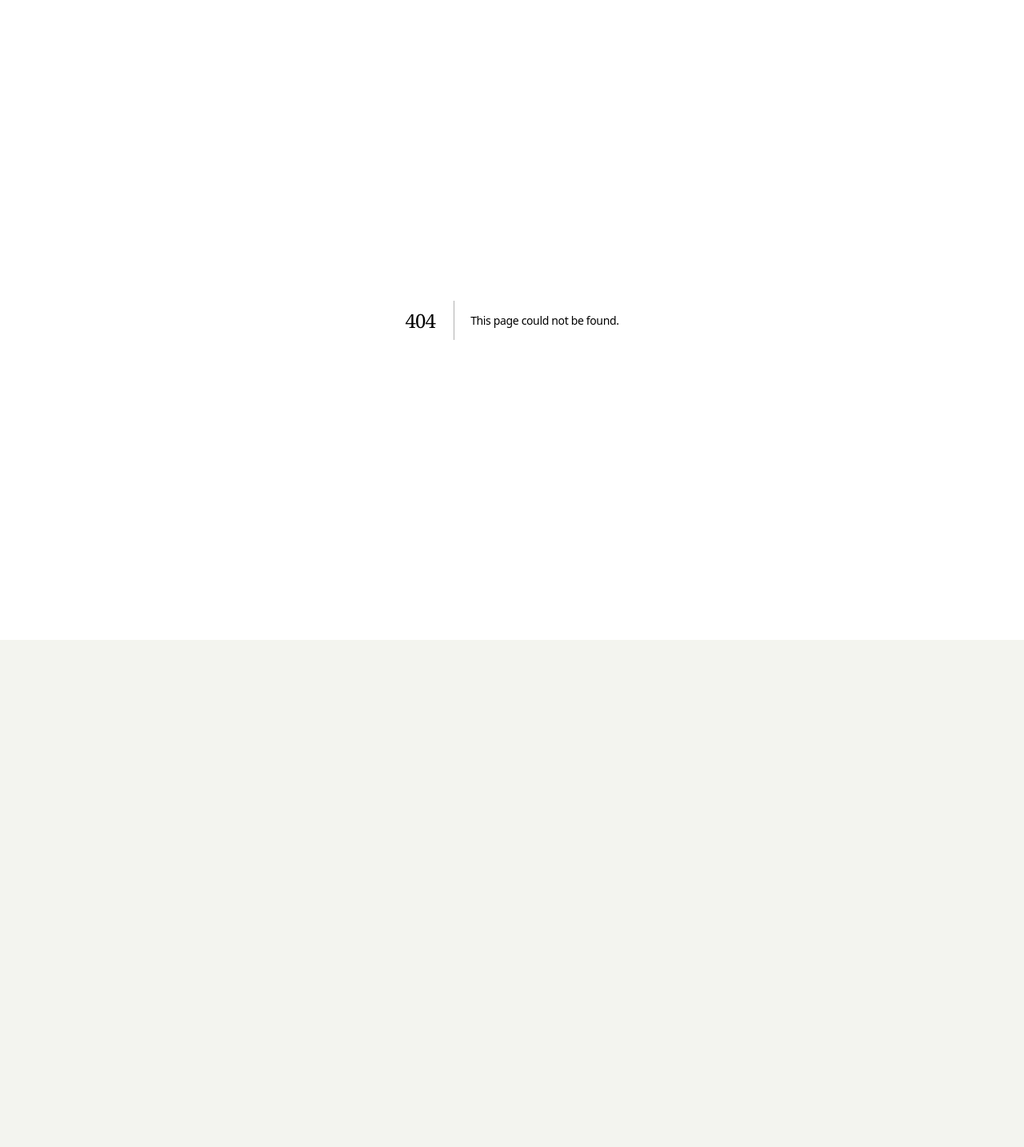
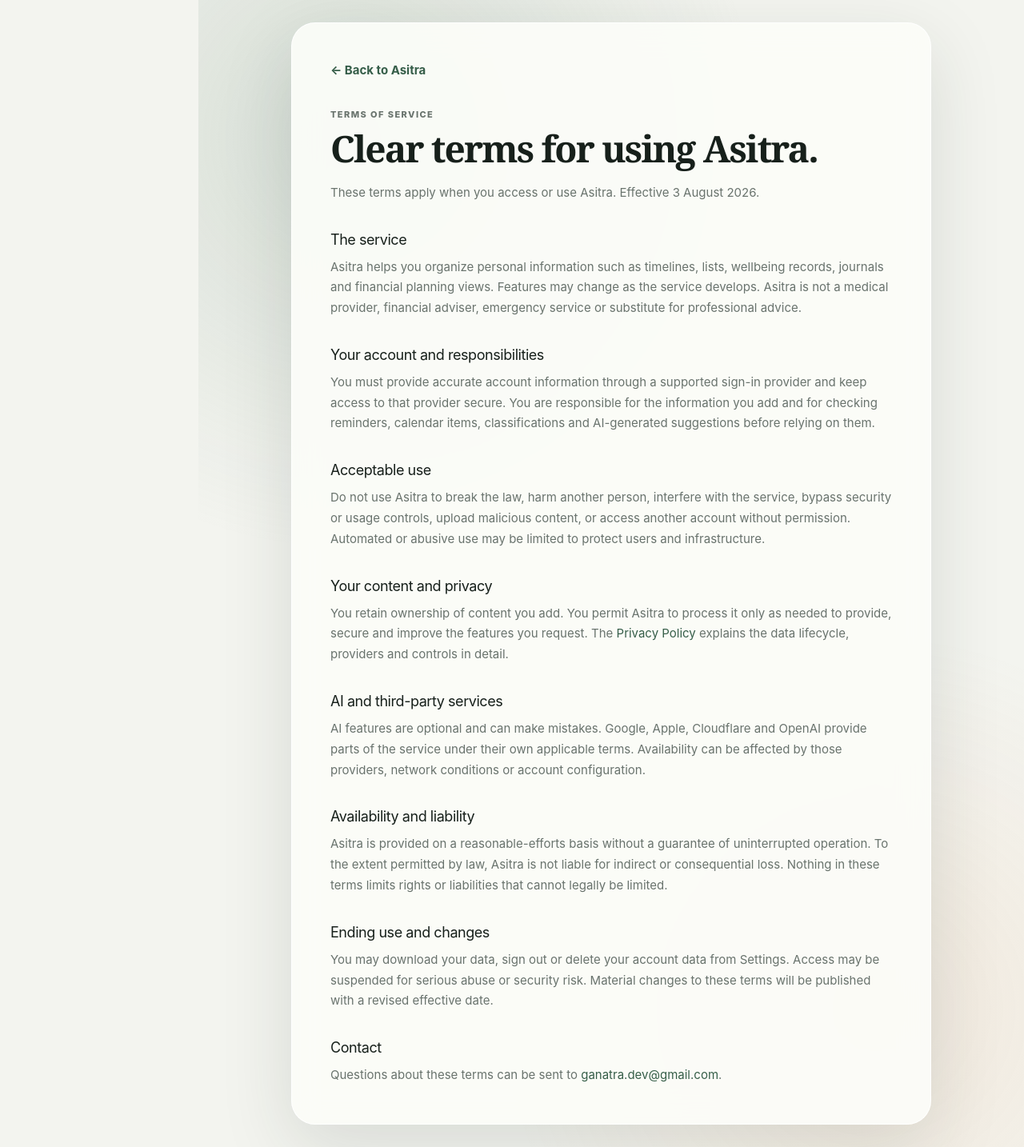
Before and after one commit to devganatra/Asitra, a Next.js app in the folder WebApp/: page /terms in a window 1280 px wide. Before the commit this address had no page. Shown: the whole page at 80% size. Before the commit the page ends 800 px from the top, so only its background shows below. Built offline with nearby package versions, Linux system fonts and the light colour scheme.

Commit message:
Add public OAuth trust pages

```diff
--- /dev/null
+++ b/WebApp/app/about/page.tsx
@@ -0,0 +1,30 @@
+import Link from "next/link";
+
+export const dynamic = "force-static";
+
+export default function AboutPage() {
+  return (
+    <main className="privacy-shell">
+      <article className="privacy-card">
+        <Link className="privacy-back" href="/login">← Sign in to Asitra</Link>
+        <p className="login-eyebrow">About Asitra</p>
+        <h1>Your everyday assistant, built around your life.</h1>
+        <p className="privacy-lead">Asitra provides one private place to capture your day and turn it into useful timelines, lists, trackers, financial views and reflections.</p>
+
+        <h2>What Asitra does</h2>
+        <ul>
+          <li>Capture notes, plans, expenses, habits and personal progress through one simple entry point.</li>
+          <li>Organize those entries into useful views without making you enter the same information repeatedly.</li>
+          <li>Keep each account isolated, with download, recovery and deletion controls.</li>
+          <li>Offer optional AI assistance only after the account holder explicitly enables it.</li>
+        </ul>
+
+        <h2>Who operates the service</h2>
+        <p>Asitra is an independent application operated by dev ganatra. Support, privacy and security enquiries can be sent to <a href="mailto:ganatra.dev@gmail.com">ganatra.dev@gmail.com</a>.</p>
+
+        <h2>Trust and transparency</h2>
+        <p>Asitra uses Google or Apple for account authentication and does not collect your provider password. Essential sessions use secure, HTTP-only cookies. Read the <Link href="/privacy">Privacy Policy</Link> and <Link href="/terms">Terms of Service</Link> before using the service.</p>
+      </article>
+    </main>
+  );
+}
--- a/WebApp/app/login/LoginPage.tsx
+++ b/WebApp/app/login/LoginPage.tsx
@@ -32,7 +32,9 @@
           {!apple && !google && <p className="login-notice">Public sign-in is being configured. Please try again shortly.</p>}
         </div>
         {error && <p className="login-error" role="alert">{error}</p>}
-        <p className="login-legal">By continuing, you agree to essential account storage and acknowledge the <a href="/privacy">Privacy Policy</a>. AI analysis remains opt-in.</p>
+        <p className="login-legal">
+          By continuing, you agree to essential account storage and acknowledge the <a href="/privacy">Privacy Policy</a> and <a href="/terms">Terms of Service</a>. AI analysis remains opt-in. <a href="/about">About Asitra</a>.
+        </p>
       </section>
     </main>
   );
--- /dev/null
+++ b/WebApp/app/terms/page.tsx
@@ -0,0 +1,42 @@
+import Link from "next/link";
+
+export const dynamic = "force-static";
+
+const termsDate = "3 August 2026";
+
+export default function TermsPage() {
+  return (
+    <main className="privacy-shell">
+      <article className="privacy-card">
+        <Link className="privacy-back" href="/login">← Back to Asitra</Link>
+        <p className="login-eyebrow">Terms of service</p>
+        <h1>Clear terms for using Asitra.</h1>
+        <p className="privacy-lead">These terms apply when you access or use Asitra. Effective {termsDate}.</p>
+
+        <h2>The service</h2>
+        <p>Asitra helps you organize personal information such as timelines, lists, wellbeing records, journals and financial planning views. Features may change as the service develops. Asitra is not a medical provider, financial adviser, emergency service or substitute for professional advice.</p>
+
+        <h2>Your account and responsibilities</h2>
+        <p>You must provide accurate account information through a supported sign-in provider and keep access to that provider secure. You are responsible for the information you add and for checking reminders, calendar items, classifications and AI-generated suggestions before relying on them.</p>
+
+        <h2>Acceptable use</h2>
+        <p>Do not use Asitra to break the law, harm another person, interfere with the service, bypass security or usage controls, upload malicious content, or access another account without permission. Automated or abusive use may be limited to protect users and infrastructure.</p>
+
+        <h2>Your content and privacy</h2>
+        <p>You retain ownership of content you add. You permit Asitra to process it only as needed to provide, secure and improve the features you request. The <Link href="/privacy">Privacy Policy</Link> explains the data lifecycle, providers and controls in detail.</p>
+
+        <h2>AI and third-party services</h2>
+        <p>AI features are optional and can make mistakes. Google, Apple, Cloudflare and OpenAI provide parts of the service under their own applicable terms. Availability can be affected by those providers, network conditions or account configuration.</p>
+
+        <h2>Availability and liability</h2>
+        <p>Asitra is provided on a reasonable-efforts basis without a guarantee of uninterrupted operation. To the extent permitted by law, Asitra is not liable for indirect or consequential loss. Nothing in these terms limits rights or liabilities that cannot legally be limited.</p>
+
+        <h2>Ending use and changes</h2>
+        <p>You may download your data, sign out or delete your account data from Settings. Access may be suspended for serious abuse or security risk. Material changes to these terms will be published with a revised effective date.</p>
+
+        <h2>Contact</h2>
+        <p>Questions about these terms can be sent to <a href="mailto:ganatra.dev@gmail.com">ganatra.dev@gmail.com</a>.</p>
+      </article>
+    </main>
+  );
+}
```
Also changed, not shown: 1 other file (tests, documents, lock files or other folders).
